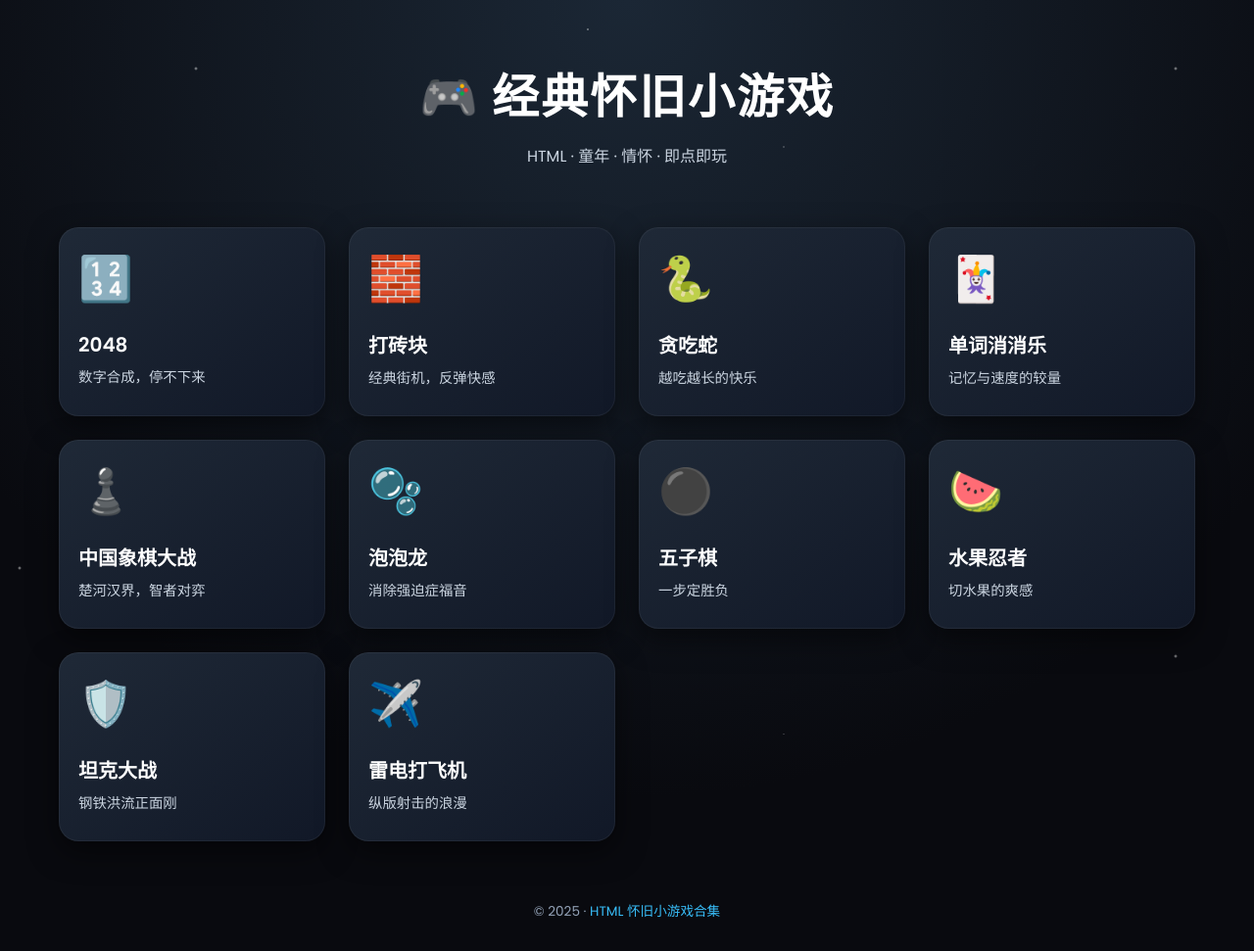
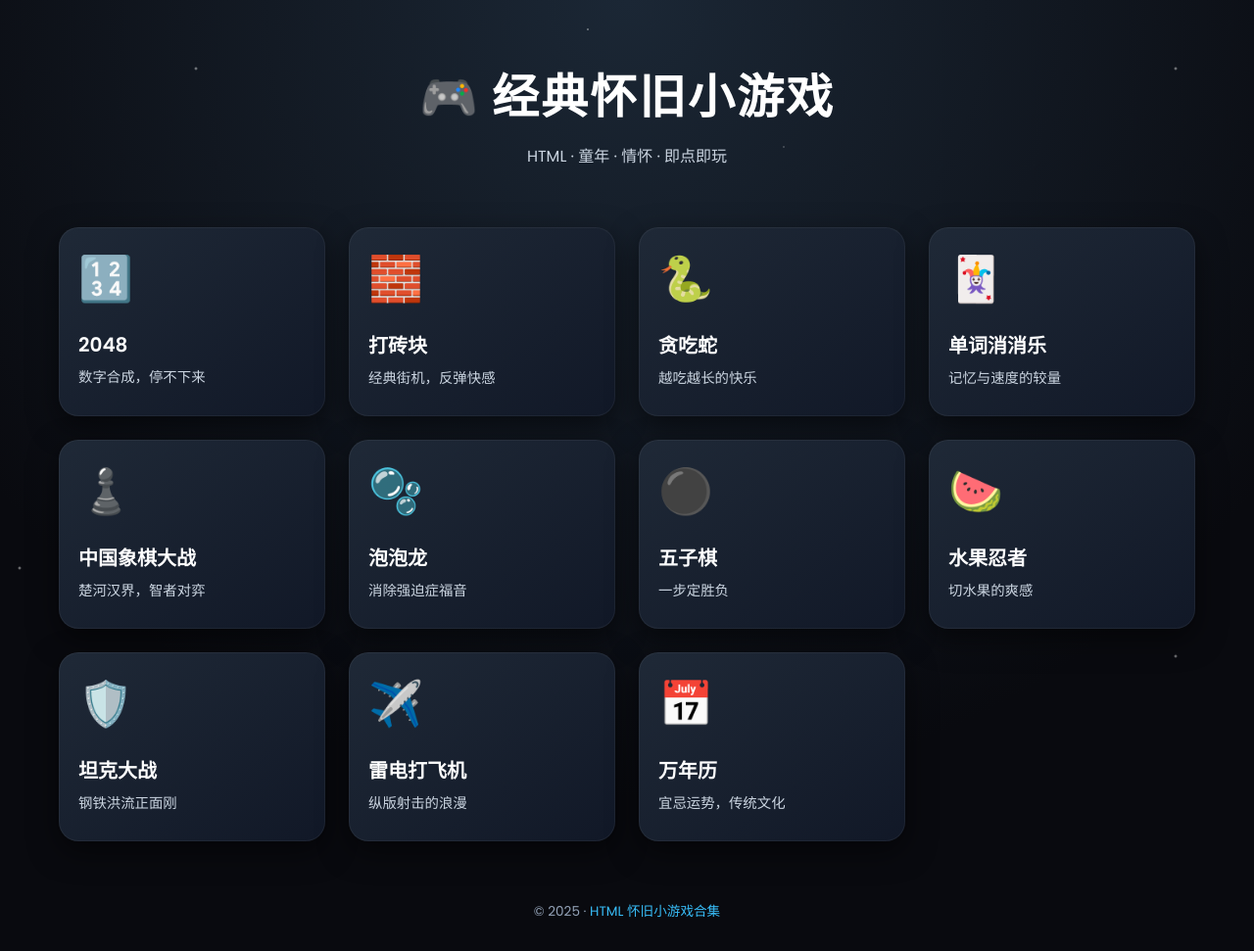
Before and after one commit to bydlyzx/html-games, a plain HTML site: page index.html in a window 1280 px wide. Shown: the whole page at 98% size. Drawn offline with Linux system fonts and the light colour scheme.

Commit message:
Update index.html

```diff
--- a/index.html
+++ b/index.html
@@ -223,6 +223,12 @@
             <div class="title">雷电打飞机</div>
             <div class="desc">纵版射击的浪漫</div>
         </a>
+
+        <a class="card" href="calendar.html" target="_blank">
+            <div class="icon">📅</div>
+            <div class="title">万年历</div>
+            <div class="desc">宜忌运势，传统文化</div>
+        </a>
     </div>
 </main>
 
```
